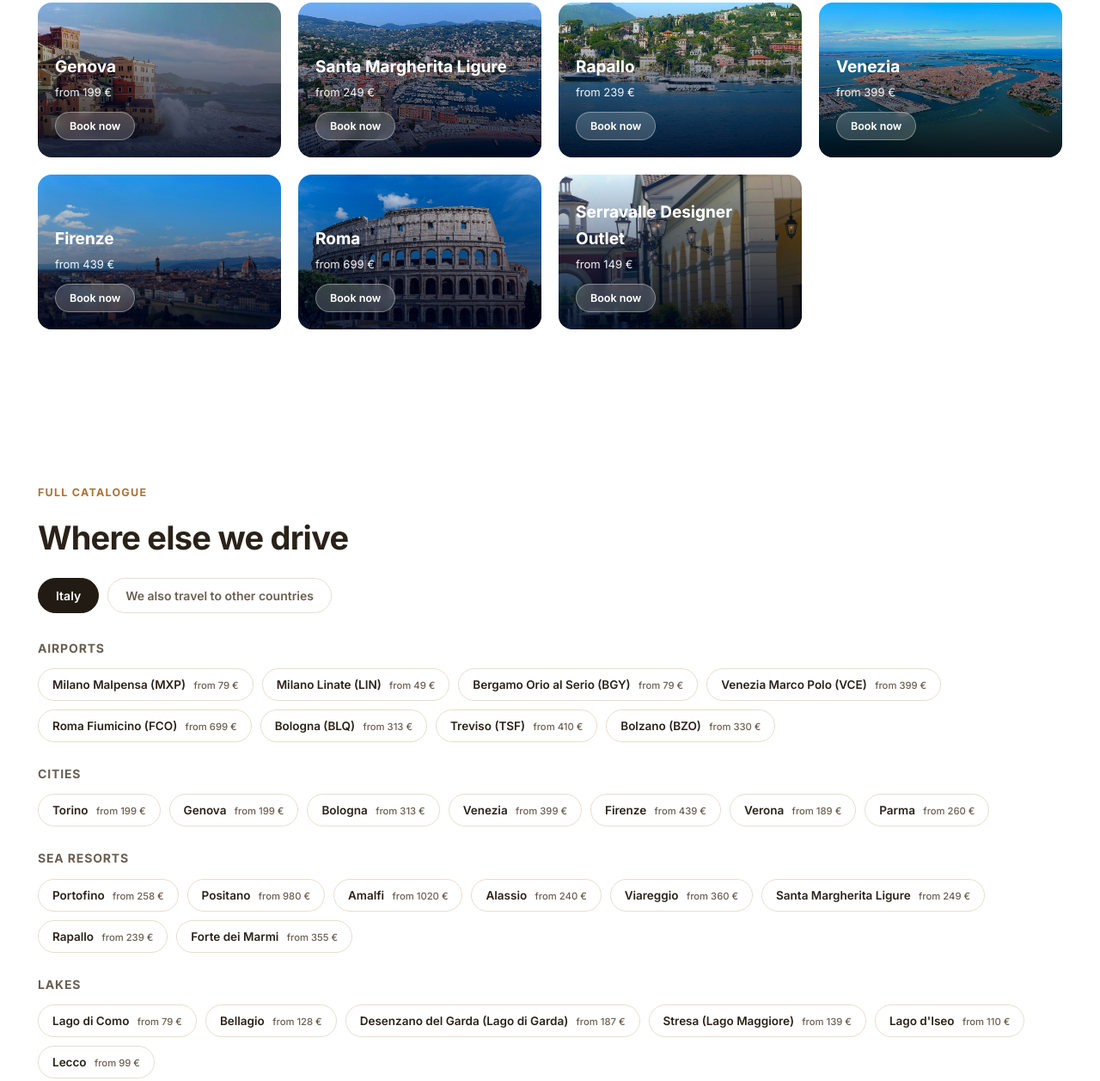
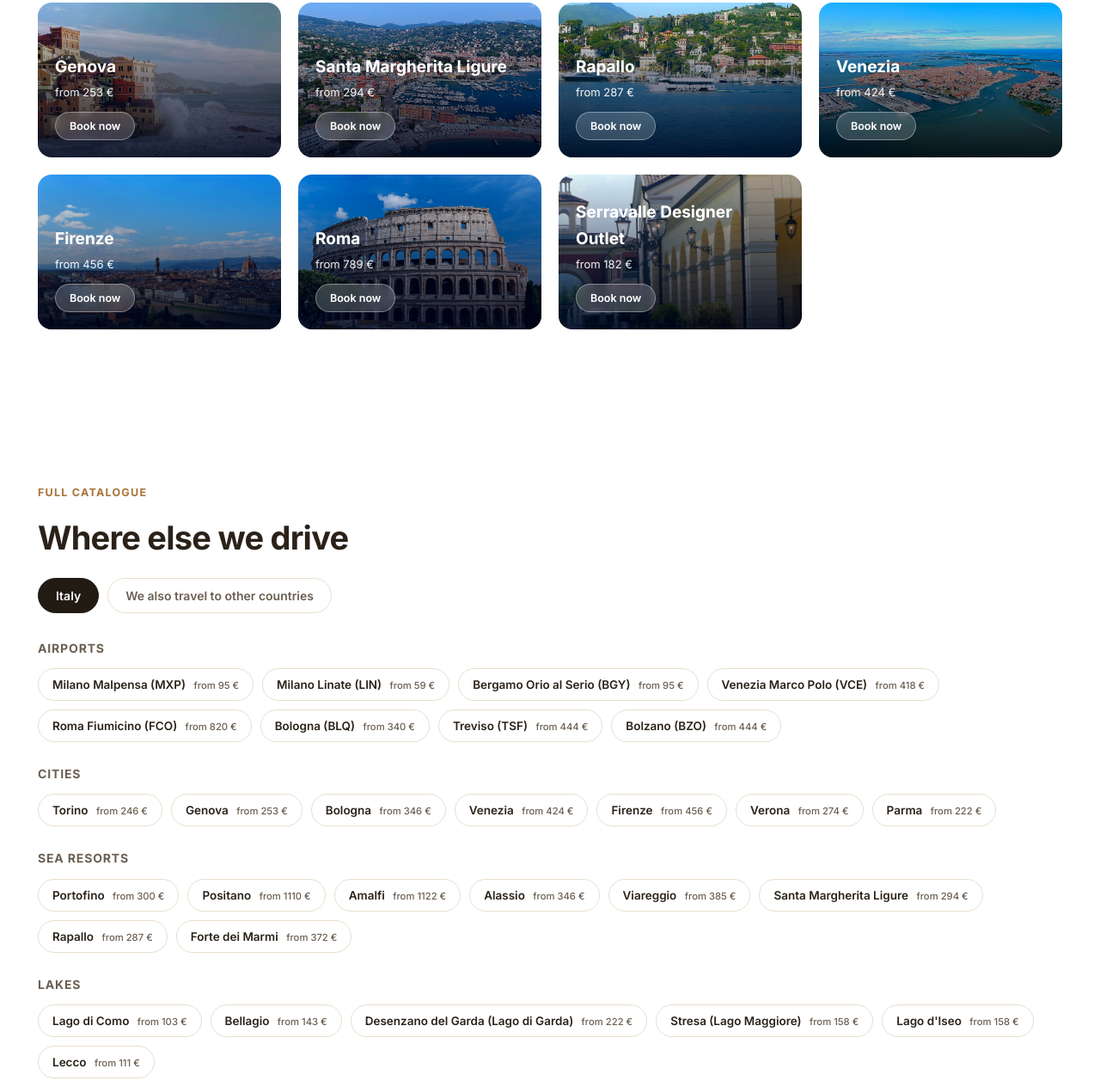
Before and after one commit to vip-transfer-italy/best-transfer-milan, a plain HTML site: page index.html in a window 1280 px wide. Shown: the part 1738-2995 px from the top of the page at 86% size. Drawn offline with Linux system fonts and the light colour scheme.

Commit message:
Align 'from' prices on the homepage with the price calculator
Popular-route cards and the destination catalogue showed fixed 'from'
prices that disagreed with what the calculator quotes for the same trip
(e.g. Malpensa from 79 EUR vs 95 EUR fixed). Recompute every 'from' price
as the calculator's Economy fare: the client's fixed 95 EUR table for
Milan <-> Malpensa/Bergamo, and the per-km engine at the approximate road
distance from the Milan reference point for everything else.

Co-Authored-By: Claude Opus 5.5 <noreply@anthropic.com>
Claude-Session: https://claude.ai/code/session_01Nv5RK8tNiLV7zYS325pZyi

```diff
--- a/index.html
+++ b/index.html
@@ -499,6 +499,6 @@
   </div>
 </footer>
 
-<script src="script.js?v=34"></script>
+<script src="script.js?v=35"></script>
 </body>
 </html>
--- a/script.js
+++ b/script.js
@@ -327,21 +327,21 @@ const ON_REQUEST_LABEL = {uk:"Ціна за запитом",en:"Price on request
    DATA: popular destinations from Milan (base price, economy class, EUR)
    ========================================================================= */
 const POPULAR = [
-  { name:"Milano Malpensa (MXP)", price:79, img:"images/destinations/malpensa.jpg" },
-  { name:"Bergamo Orio al Serio (BGY)", price:79, img:"images/destinations/bergamo.jpg" },
-  { name:"Milano Linate (LIN)", price:49, img:"images/destinations/linate.jpg" },
-  { name:"Lago di Como", price:79, img:"images/destinations/como.jpg" },
-  { name:"Stresa (Lago Maggiore)", price:139, img:"images/destinations/stresa.jpg" },
-  { name:"Lecco", price:99, img:"images/destinations/lecco.jpg" },
-  { name:"Torino", price:199, img:"images/destinations/torino.jpg" },
-  { name:"Verona", price:189, img:"images/destinations/verona.jpg" },
-  { name:"Genova", price:199, img:"images/destinations/genova.jpg" },
-  { name:"Santa Margherita Ligure", price:249, img:"images/destinations/santa-margherita.jpg" },
-  { name:"Rapallo", price:239, img:"images/destinations/rapallo.jpg" },
-  { name:"Venezia", price:399, img:"images/destinations/venezia.jpg" },
-  { name:"Firenze", price:439, img:"images/destinations/firenze.jpg" },
-  { name:"Roma", price:699, img:"images/destinations/roma.jpg" },
-  { name:"Serravalle Designer Outlet", price:149, img:"images/destinations/serravalle.jpg" }
+  { name:"Milano Malpensa (MXP)", price:95, img:"images/destinations/malpensa.jpg" },
+  { name:"Bergamo Orio al Serio (BGY)", price:95, img:"images/destinations/bergamo.jpg" },
+  { name:"Milano Linate (LIN)", price:59, img:"images/destinations/linate.jpg" },
+  { name:"Lago di Como", price:103, img:"images/destinations/como.jpg" },
+  { name:"Stresa (Lago Maggiore)", price:158, img:"images/destinations/stresa.jpg" },
+  { name:"Lecco", price:111, img:"images/destinations/lecco.jpg" },
+  { name:"Torino", price:246, img:"images/destinations/torino.jpg" },
+  { name:"Verona", price:274, img:"images/destinations/verona.jpg" },
+  { name:"Genova", price:253, img:"images/destinations/genova.jpg" },
+  { name:"Santa Margherita Ligure", price:294, img:"images/destinations/santa-margherita.jpg" },
+  { name:"Rapallo", price:287, img:"images/destinations/rapallo.jpg" },
+  { name:"Venezia", price:424, img:"images/destinations/venezia.jpg" },
+  { name:"Firenze", price:456, img:"images/destinations/firenze.jpg" },
+  { name:"Roma", price:789, img:"images/destinations/roma.jpg" },
+  { name:"Serravalle Designer Outlet", price:182, img:"images/destinations/serravalle.jpg" }
 ];
 
 /* =========================================================================
@@ -350,62 +350,62 @@ const POPULAR = [
 const CATALOG = {
   italy: [
     { key:"cat_airports", items:[
-      {name:"Milano Malpensa (MXP)",price:79},{name:"Milano Linate (LIN)",price:49},
-      {name:"Bergamo Orio al Serio (BGY)",price:79},{name:"Venezia Marco Polo (VCE)",price:399},
-      {name:"Roma Fiumicino (FCO)",price:699},{name:"Bologna (BLQ)",price:313},
-      {name:"Treviso (TSF)",price:410},{name:"Bolzano (BZO)",price:330}
+      {name:"Milano Malpensa (MXP)",price:95},{name:"Milano Linate (LIN)",price:59},
+      {name:"Bergamo Orio al Serio (BGY)",price:95},{name:"Venezia Marco Polo (VCE)",price:418},
+      {name:"Roma Fiumicino (FCO)",price:820},{name:"Bologna (BLQ)",price:340},
+      {name:"Treviso (TSF)",price:444},{name:"Bolzano (BZO)",price:444}
     ]},
     { key:"cat_cities", items:[
-      {name:"Torino",price:199},{name:"Genova",price:199},{name:"Bologna",price:313},
-      {name:"Venezia",price:399},{name:"Firenze",price:439},{name:"Verona",price:189},{name:"Parma",price:260}
+      {name:"Torino",price:246},{name:"Genova",price:253},{name:"Bologna",price:346},
+      {name:"Venezia",price:424},{name:"Firenze",price:456},{name:"Verona",price:274},{name:"Parma",price:222}
     ]},
     { key:"cat_sea", items:[
-      {name:"Portofino",price:258},{name:"Positano",price:980},{name:"Amalfi",price:1020},
-      {name:"Alassio",price:240},{name:"Viareggio",price:360},{name:"Santa Margherita Ligure",price:249},
-      {name:"Rapallo",price:239},{name:"Forte dei Marmi",price:355}
+      {name:"Portofino",price:300},{name:"Positano",price:1110},{name:"Amalfi",price:1122},
+      {name:"Alassio",price:346},{name:"Viareggio",price:385},{name:"Santa Margherita Ligure",price:294},
+      {name:"Rapallo",price:287},{name:"Forte dei Marmi",price:372}
     ]},
     { key:"cat_lakes", items:[
-      {name:"Lago di Como",price:79},{name:"Bellagio",price:128},{name:"Desenzano del Garda (Lago di Garda)",price:187},
-      {name:"Stresa (Lago Maggiore)",price:139},{name:"Lago d'Iseo",price:110},{name:"Lecco",price:99}
+      {name:"Lago di Como",price:103},{name:"Bellagio",price:143},{name:"Desenzano del Garda (Lago di Garda)",price:222},
+      {name:"Stresa (Lago Maggiore)",price:158},{name:"Lago d'Iseo",price:158},{name:"Lecco",price:111}
     ]},
     { key:"cat_ski", items:[
-      {name:"Bormio",price:365},{name:"Livigno",price:392},{name:"Cortina d'Ampezzo",price:718},
-      {name:"Cervinia",price:356},{name:"Courmayeur",price:386},{name:"Madonna di Campiglio",price:541},
-      {name:"Sestriere",price:418},{name:"Monte Rosa",price:252},{name:"Val Gardena",price:601}
+      {name:"Bormio",price:327},{name:"Livigno",price:365},{name:"Cortina d'Ampezzo",price:602},
+      {name:"Cervinia",price:307},{name:"Courmayeur",price:340},{name:"Madonna di Campiglio",price:365},
+      {name:"Sestriere",price:333},{name:"Monte Rosa",price:281},{name:"Val Gardena",price:493}
     ]},
     { key:"cat_outlets", items:[
-      {name:"Serravalle Designer Outlet",price:149},{name:"Fidenza Village",price:170},
-      {name:"FoxTown Outlet (Svizzera)",price:93},{name:"The Mall Firenze",price:460}
+      {name:"Serravalle Designer Outlet",price:182},{name:"Fidenza Village",price:198},
+      {name:"FoxTown Outlet (Svizzera)",price:119},{name:"The Mall Firenze",price:481}
     ]},
     { key:"cat_fairs", items:[
-      {name:"Rho Fiera Milano",price:45},{name:"Fiera Milano City",price:35},{name:"Bologna Fiere",price:313}
+      {name:"Rho Fiera Milano",price:59},{name:"Fiera Milano City",price:59},{name:"Bologna Fiere",price:346}
     ]}
   ],
   france: [
     { key:"cat_fr_cities", items:[
-      {name:"Nice",price:480},{name:"Cannes",price:500},{name:"Annecy",price:320},{name:"Paris",price:790}
+      {name:"Nice",price:475},{name:"Cannes",price:511},{name:"Annecy",price:481},{name:"Paris",price:1122}
     ]},
     { key:"cat_fr_ski", items:[
-      {name:"Courchevel",price:551},{name:"Chamonix",price:483},{name:"Val d'Isère",price:494},{name:"Tignes",price:516},
-      {name:"La Plagne",price:525},{name:"La Tania",price:543},{name:"Les Arcs",price:530},{name:"Les Houches",price:432},
-      {name:"Megève",price:482},{name:"Méribel",price:541},{name:"Bourg-Saint-Maurice",price:475},{name:"Le Grand Bornand",price:543}
+      {name:"Courchevel",price:493},{name:"Chamonix",price:365},{name:"Val d'Isère",price:456},{name:"Tignes",price:456},
+      {name:"La Plagne",price:481},{name:"La Tania",price:493},{name:"Les Arcs",price:456},{name:"Les Houches",price:358},
+      {name:"Megève",price:391},{name:"Méribel",price:499},{name:"Bourg-Saint-Maurice",price:431},{name:"Le Grand Bornand",price:424}
     ]}
   ],
   switzerland: [
     { key:"cat_ch_cities", items:[
-      {name:"Lugano",price:122},{name:"St. Moritz",price:452},{name:"Ascona",price:170},{name:"Champéry",price:527}
+      {name:"Lugano",price:150},{name:"St. Moritz",price:294},{name:"Ascona",price:206},{name:"Champéry",price:418}
     ]},
     { key:"cat_ch_ski", items:[
-      {name:"Zermatt",price:416},{name:"Verbier",price:310},{name:"Davos",price:290},{name:"Crans-Montana",price:310}
+      {name:"Zermatt",price:365},{name:"Verbier",price:398},{name:"Davos",price:365},{name:"Crans-Montana",price:352}
     ]}
   ],
   austria: [
     { key:"cat_at_airports", items:[
-      {name:"Innsbruck",price:300},{name:"Vienna",price:820},{name:"Salzburg",price:480}
+      {name:"Innsbruck",price:577},{name:"Vienna",price:1146},{name:"Salzburg",price:771}
     ]},
     { key:"cat_at_resorts", items:[
-      {name:"Sölden",price:659},{name:"Saalbach",price:933},{name:"Ischgl",price:649},{name:"St. Anton",price:598},
-      {name:"Alpbach",price:777},{name:"Kitzbühel",price:847},{name:"Obergurgl",price:640},{name:"Mayrhofen",price:805},{name:"Söll",price:814}
+      {name:"Sölden",price:493},{name:"Saalbach",price:771},{name:"Ischgl",price:456},{name:"St. Anton",price:493},
+      {name:"Alpbach",price:650},{name:"Kitzbühel",price:723},{name:"Obergurgl",price:505},{name:"Mayrhofen",price:662},{name:"Söll",price:699}
     ]}
   ]
 };
```
